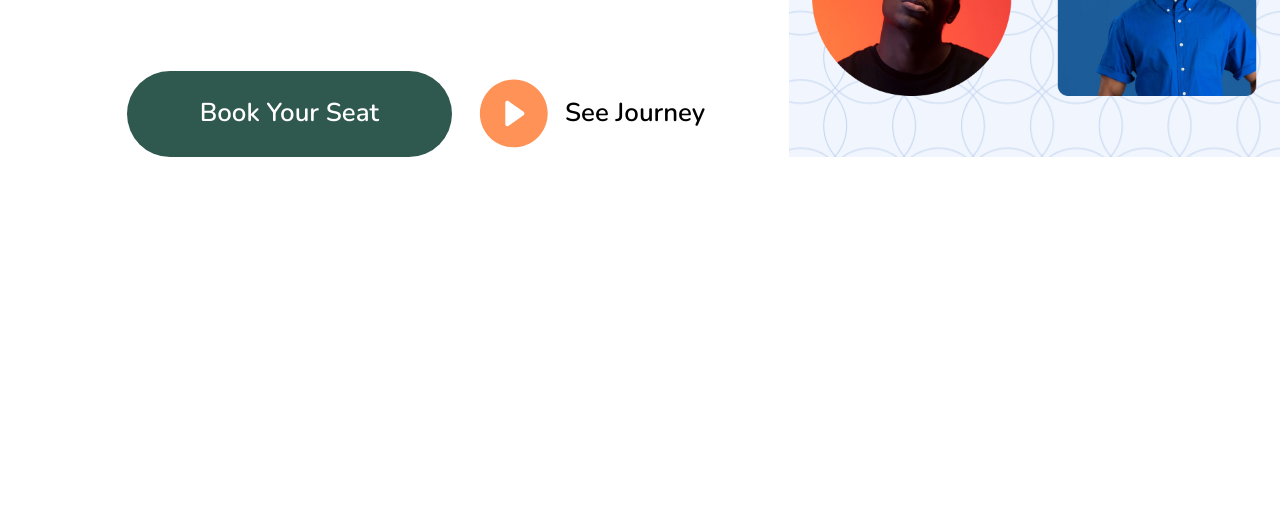
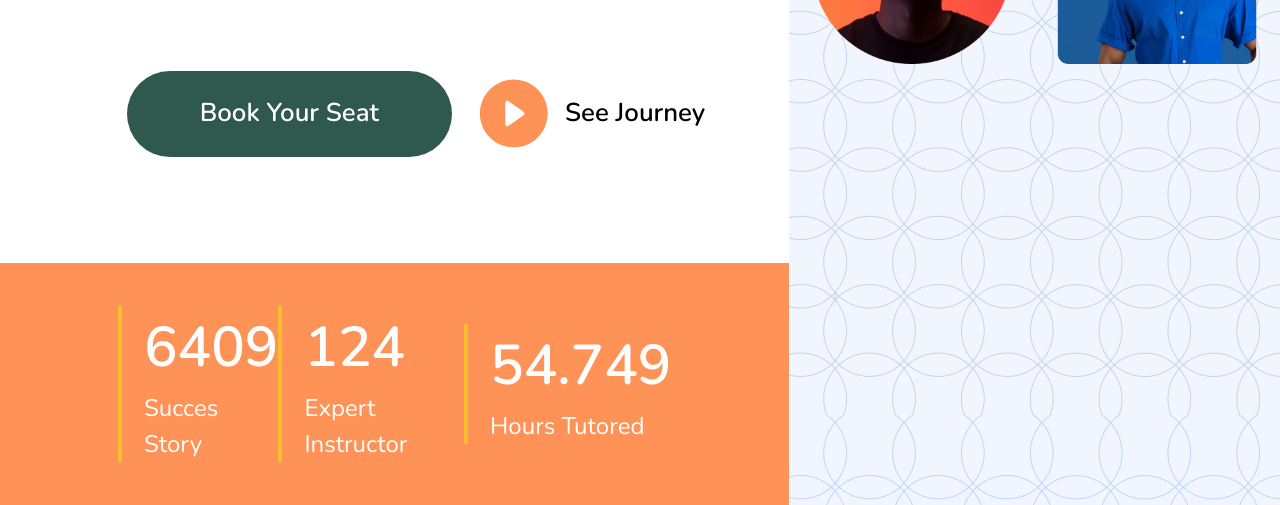
Before and after one commit to sarathpaul/sarathpaul.github.io, a plain HTML site: page index.html in a window 1280 px wide. Shown: the part 665-1170 px from the top of the page. Before the commit the page ends 822 px from the top, so only its background shows below. Drawn offline with nearby package versions, Linux system fonts and the light colour scheme.

Commit message:
add achievement section

```diff
--- a/css/style.css
+++ b/css/style.css
@@ -8,11 +8,29 @@ body {
 
 @layer components {
     .students-imagsize {
-        max-width: 200px;
-        max-height: 200px;
+        width: 200px;
+        height: 200px;
     }
     .students-row {
         display: flex;
         justify-content: space-around;
     }
+    .achievement-item {
+        display: flex;
+        flex-direction: column;
+        justify-content: center;
+        align-items: flex-start;
+        border-left: 4px solid #F7BE2C;
+        padding-left: 22px;
+    }
+    .achievement-item h2 {
+        font-size: 56px;
+        font-weight: 600;
+        color: #FFFFFF;
+    }
+    .achievement-item p {
+        font-size: 24px;
+        font-weight: 400;
+        color: #FFFFFF;
+    }
 }
--- a/index.html
+++ b/index.html
@@ -10,13 +10,15 @@
         rel="stylesheet">
     <script src="https://cdn.jsdelivr.net/npm/@tailwindcss/browser@4"></script>
     <link rel="stylesheet" href="css/style.css" />
-    <title>Document</title>
+    <title>Learn Graphics</title>
 </head>
 
 <body>
     <div class="flex">
         <!-- Left Side -->
         <section class="flex-1">
+
+            <!-- Navbar -->
             <nav class="flex items-center mt-[42px] ml-[118px] bg-[#FFFFFF]">
                 <a href="/" class="flex">
                     <img src="img/Logo.svg" class="w-[80px] h-[80px] " alt="logo" />
@@ -38,6 +40,7 @@
                     </li>
                 </ul>
             </nav>
+
             <!-- Main Content -->
             <div class='mt-[65px] ml-[126.51px]'>
                 <div class='flex'>
@@ -68,6 +71,8 @@
                             class="w-[94.59px] h-[91.37px] border-[#FFFFFF] rounded-full" />
                     </div>
                 </div>
+
+                <!-- Buttons -->
                 <div class='flex items-center gap-[26.87px] mt-[73.79px]'>
                     <button
                         class='h-[85.99px] w-[325.71px] bg-[#2F584E] rounded-[60.2px] text-[25.8px] font-[600] text-[#FFFFFF] cursor-pointer'>Book
@@ -78,17 +83,33 @@
                     </button>
                 </div>
             </div>
+
+            <!-- Achievements -->
+            <div class='flex justify-between items-center mt-[106.48px] px-[118px] py-[43px] bg-[#FF9257] '>
+                <div class='achievement-item'>
+                    <h2>6409</h2>
+                    <p>Succes Story</p>
+                </div>
+                <div class='achievement-item'>
+                    <h2>124</h2>
+                    <p>Expert Instructor</p>
+                </div>
+                <div class='achievement-item'>
+                    <h2>54.749</h2>
+                    <p>Hours Tutored</p>
+                </div>
+            </div>
         </section>
 
         <!-- Right Side -->
         <section
-            class="min-w-[38.33%] min-h-[100vh] py-[61px] flex flex-col justify-between gap-[33.95px] bg-[url(img/mask-group.png)] bg-[#F1F6FE]">
+            class="w-[38.33%] min-h-[100vh] py-[61px] flex flex-col gap-[33.95px] bg-[url(img/mask-group.png)] bg-[#F1F6FE]">
             <div class="students-row">
                 <img class="students-imagsize" alt='person-1' src="img/person-1.png" />
                 <img class="students-imagsize" alt='person-2' src="img/person-2.png" />
             </div>
             <div class="students-row">
-                <img class=" students-imagsize" alt='person-3' src="img/person-3.png" />
+                <img class="students-imagsize" alt='person-3' src="img/person-3.png" />
                 <img class="students-imagsize" alt='person-4' src="img/person-4.png" />
             </div>
             <div class="students-row">
```
